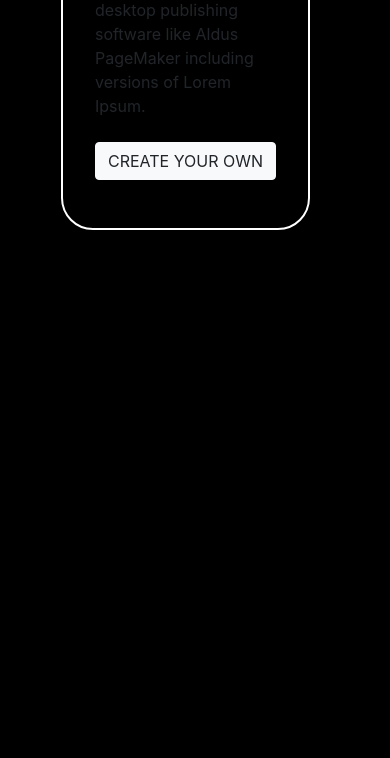
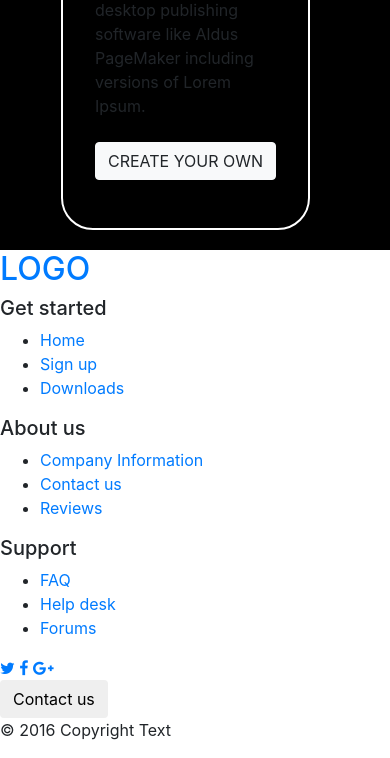
Before and after one commit to khatrimann/cudu, a Django app: template website/src/cuduApp/templates/newTemp.html in a window 390 px wide; the page is wider, and only the part inside the window is pictured. Shown: the part 2629-3387 px from the top of that part. Before the commit the page ends 2859 px from the top of that part, so only its background shows below. Run offline with Django 3.2, Linux system fonts and the light colour scheme; the template is opened without the code that fills it, so the values that code supplies are empty; some libraries are stand-ins or nearby versions.

Commit message:
Update newTemp.html

```diff
--- a/website/src/cuduApp/templates/newTemp.html
+++ b/website/src/cuduApp/templates/newTemp.html
@@ -8,9 +8,8 @@
     <link href="https://fonts.googleapis.com/css?family=Roboto+Mono" rel="stylesheet">
     <link rel="stylesheet" href="https://stackpath.bootstrapcdn.com/bootstrap/4.1.1/css/bootstrap.min.css" integrity="sha384-WskhaSGFgHYWDcbwN70/dfYBj47jz9qbsMId/iRN3ewGhXQFZCSftd1LZCfmhktB" crossorigin="anonymous">
     <link rel="stylesheet" href="../../static/css/custom.css">
-     <!--<link rel="stylesheet" href="http://cdnjs.cloudflare.com/ajax/libs/font-awesome/4.6.3/css/font-awesome.min.css">-->
-    <!--<link rel="stylesheet" href="http://maxcdn.bootstrapcdn.com/bootstrap/3.3.7/css/bootstrap.min.css">-->
-    <!--<link rel="stylesheet" href="../../static/css/Footer-with-button-logo.css">-->
+    <link rel="stylesheet" href="http://cdnjs.cloudflare.com/ajax/libs/font-awesome/4.6.3/css/font-awesome.min.css">
+    <link rel="stylesheet" href="../../static/css/Footer-with-button-logo.css">
 </head>
 <body onscroll="scroll()">
 
@@ -100,7 +99,7 @@
             <img src="/home/mann/Downloads/frame.png" class="img-fluid rounded mx-auto d-block" style="padding-top: 5rem; padding-bottom: 5rem;">
         </div>
         <div class="col">
-            <div class="cudu-border" style="width: fit-content; height: fit-content; border: 2px solid white; margin-top: 3rem; border-radius: 2rem; margin-right: 5rem;">
+            <div class="cudu-border" style="width: fit-content; height: fit-content; border: 2px solid white; margin-top: 3rem; border-radius: 2rem; margin-right: 5rem; margin-bottom: 20px;">
                 <p style="padding: 2rem 2rem 2rem 2rem;">Lorem Ipsum is simply dummy text of the printing and typesetting industry. Lorem Ipsum has been the industry's standard dummy text ever since the 1500s, when an unknown printer took a galley of type and scrambled it to make a type specimen book. It has survived not only five centuries, but also the leap into electronic typesetting, remaining essentially unchanged. It was popularised in the 1960s with the release of Letraset sheets containing Lorem Ipsum passages, and more recently with desktop publishing software like Aldus PageMaker including versions of Lorem Ipsum.<br/><br/>
                 <button type="button" class="btn btn-light d-block mx-auto">CREATE YOUR OWN</button></p>
             </div>
@@ -109,7 +108,52 @@
 
 
 </div>
-
+<footer id="myFooter">
+        <div class="container">
+            <div class="row">
+                <div class="col-sm-3">
+                    <h2 class="logo"><a href="#"> LOGO </a></h2>
+                </div>
+                <div class="col-sm-2">
+                    <h5>Get started</h5>
+                    <ul>
+                        <li><a href="#">Home</a></li>
+                        <li><a href="#">Sign up</a></li>
+                        <li><a href="#">Downloads</a></li>
+                    </ul>
+                </div>
+                <div class="col-sm-2">
+                    <h5>About us</h5>
+                    <ul>
+                        <li><a href="#">Company Information</a></li>
+                        <li><a href="#">Contact us</a></li>
+                        <li><a href="#">Reviews</a></li>
+                    </ul>
+                </div>
+                <div class="col-sm-2">
+                    <h5>Support</h5>
+                    <ul>
+                        <li><a href="#">FAQ</a></li>
+                        <li><a href="#">Help desk</a></li>
+                        <li><a href="#">Forums</a></li>
+                    </ul>
+                </div>
+                <div class="col-sm-3">
+                    <div class="social-networks">
+                        <a href="#" class="twitter"><i class="fa fa-twitter"></i></a>
+                        <a href="#" class="facebook"><i class="fa fa-facebook"></i></a>
+                        <a href="#" class="google"><i class="fa fa-google-plus"></i></a>
+                    </div>
+                    <button type="button" class="btn btn-default">Contact us</button>
+                </div>
+            </div>
+        </div>
+        <div class="footer-copyright">
+            <p>© 2016 Copyright Text </p>
+        </div>
+    </footer>
+    <script src="https://ajax.googleapis.com/ajax/libs/jquery/1.12.4/jquery.min.js"></script>
+    <script src="http://maxcdn.bootstrapcdn.com/bootstrap/3.3.7/js/bootstrap.min.js"></script>
 
 <script>
     var x = document.getElementById('mann');
```
